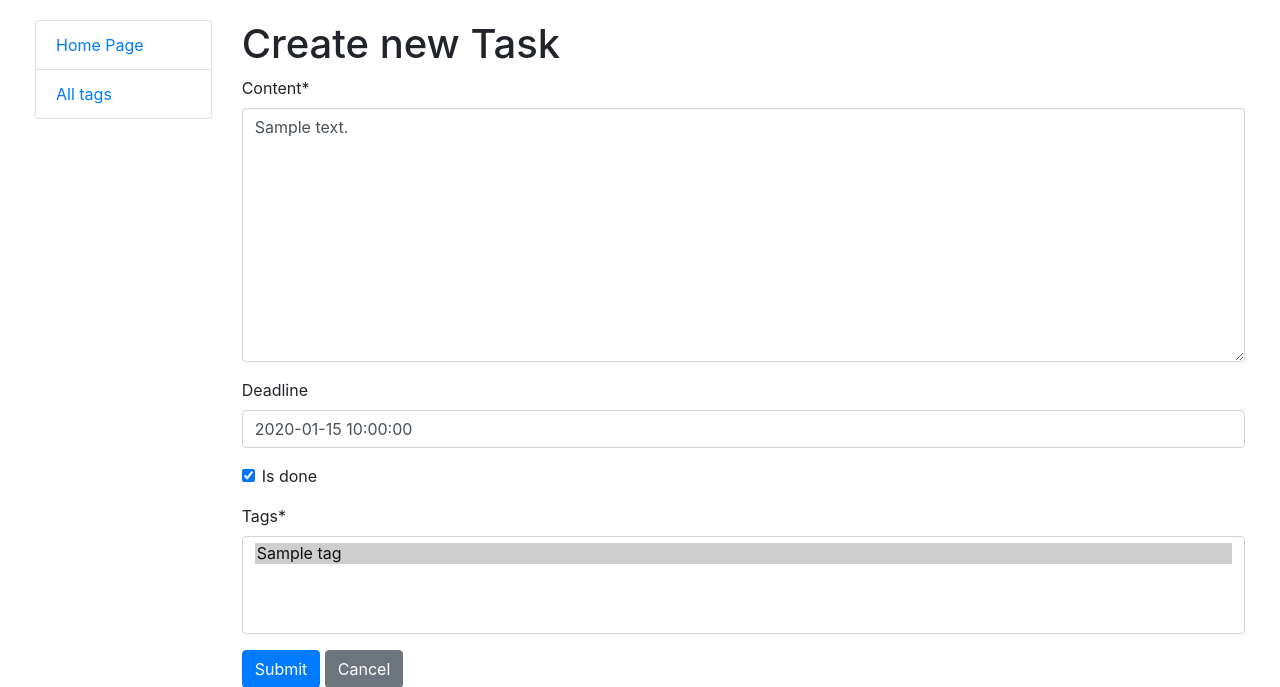
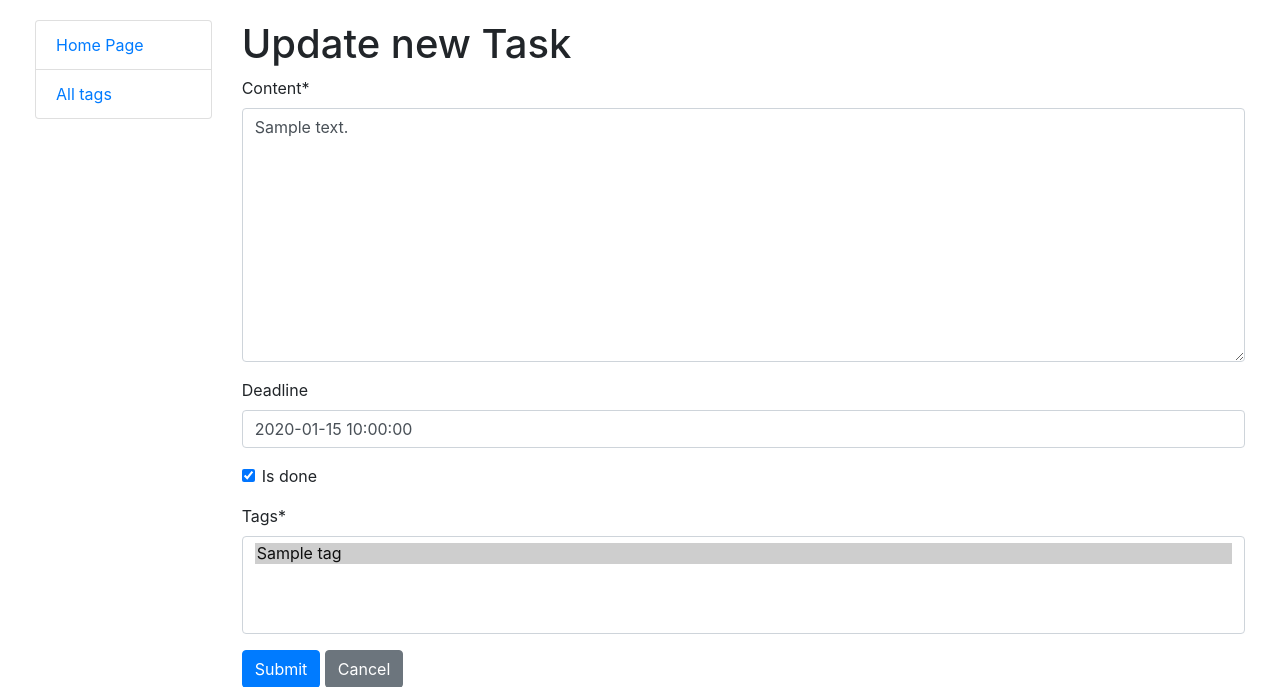
Before and after one commit to viktory-koroliova/todo_list_mate, a Django app: page /tasks/1/update/ in a window 1280 px wide. Shown: the top 687 px of the page. Run offline with Django 4.2, Linux system fonts and the light colour scheme; tables that the repository leaves empty hold one stand-in row (values such as "Sample post"); some libraries are stand-ins or nearby versions.

Commit message:
Updated <h1> in task_form

```diff
--- a/templates/todo/task_form.html
+++ b/templates/todo/task_form.html
@@ -2,7 +2,7 @@
 {% load crispy_forms_filters %}
 
 {% block content %}
-  <h1>Create new Task</h1>
+  <h1>{{ object|yesno:"Update,Create"}} new Task </h1>
 
   <form action="" method="post" novalidate>
     {% csrf_token %}
```
